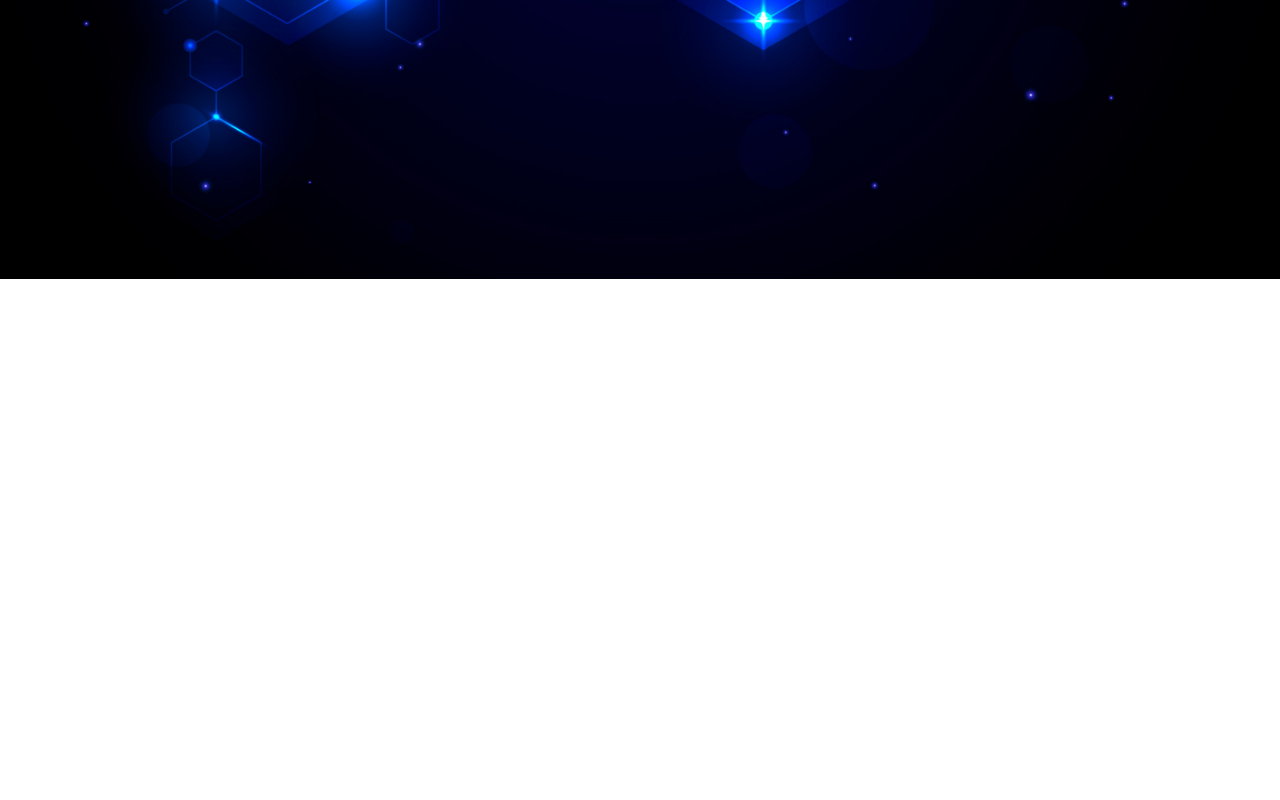
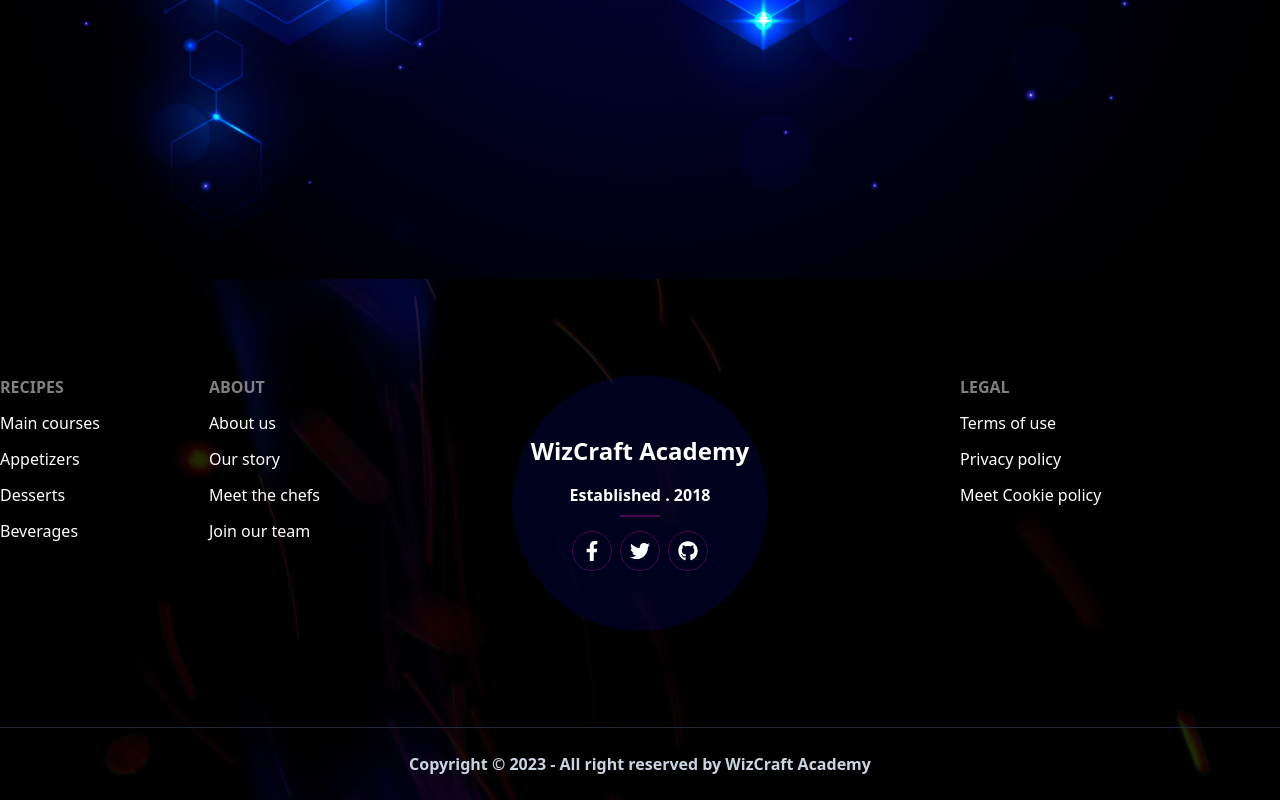
Before and after one commit to Source-Code-007/wizCraft-academy-client, a React (Vite) app: page / in a window 1280 px wide. Shown: the part 521-1321 px from the top of the page. Before the commit the page ends 800 px from the top, so only its background shows below. Built offline with nearby package versions, Linux system fonts and the light colour scheme.

Commit message:
footer completed

```diff
--- a/src/Layout/LayoutOne.jsx
+++ b/src/Layout/LayoutOne.jsx
@@ -1,3 +1,4 @@
+import Footer from '../Shared/Footer/Footer';
 import Nav from '../Shared/Nav/Nav';
 import { Outlet } from 'react-router-dom';
 
@@ -6,6 +7,7 @@ const LayoutOne = () => {
         <>
          <Nav></Nav>
          <Outlet></Outlet>
+         <Footer></Footer>
         </>
     );
 };
--- a/src/Pages/Homepage/Banner/Banner.jsx
+++ b/src/Pages/Homepage/Banner/Banner.jsx
@@ -14,7 +14,7 @@ const Banner = () => {
         <div className='h-screenf bg-cover bg-center'>
             <Swiper navigation={true} modules={[Navigation]} className="mySwiper h-screen">
 
-                <SwiperSlide className='bg-cover bg-center bg-no-repeat' style={{ backgroundImage: `url(${bannerBgOne})` }}>
+                <SwiperSlide className='bg-cover bg-center !bg-fixed' style={{ backgroundImage: `url(${bannerBgOne})` }}>
                     <div className='h-screen flex justify-center items-center text-center text-white'>
                         <div className='w-5/6 md:w-4/6 xl:w-3/6 mx-auto'>
                             <h2 className='font-bold text-3xl'>Hello from magic school!</h2>
@@ -23,7 +23,7 @@ const Banner = () => {
                     </div>
                 </SwiperSlide>
 
-                <SwiperSlide className='bg-cover bg-center bg-no-repeat' style={{ backgroundImage: `url(${bannerBgTwo})` }}>
+                <SwiperSlide className='bg-cover bg-center' style={{ backgroundImage: `url(${bannerBgTwo})` }}>
                     <div className='h-screen flex justify-center items-center text-center text-white'>
                         <div className='w-5/6 md:w-4/6 xl:w-3/6 mx-auto'>
                             <h2 className='font-bold text-3xl'>Hello from magic school!</h2>
--- a/src/Shared/Footer/Footer.jsx
+++ b/src/Shared/Footer/Footer.jsx
@@ -1,8 +1,59 @@
+import { Link } from "react-router-dom";
+import { FaFacebookF, FaGithub, FaTwitter } from "react-icons/fa";
+import footerBg from '../../assets/img/footerBgOne.jpg'
+
 const Footer = () => {
     return (
-        <div>
-            This is Footer
+        <footer className='bg-top bg-cover bg-blend-overlay bg-slate-900' style={{backgroundImage: `url(${footerBg})` }}>
+
+        <div className='grid grid-cols-1 lg:grid-cols-12 max-w-7xl mx-10 xl:mx-auto py-24 text-white'>
+            <div className='flex justify-between col-span-3'>
+                <ul className='space-y-3'>
+                    <span className="footer-title">Recipes</span>
+                    <li><Link>Main courses</Link></li>
+                    <li><Link>Appetizers</Link></li>
+                    <li><Link>Desserts</Link></li>
+                    <li><Link>Beverages</Link></li>
+                </ul>
+                <ul className='space-y-3'>
+                    <span className="footer-title">About</span>
+                    <li><Link>About us</Link></li>
+                    <li><Link>Our story</Link></li>
+                    <li><Link>Meet the chefs</Link></li>
+                    <li><Link>Join our team</Link></li>
+                </ul>
+            </div>
+
+            <div className='col-span-6 flex justify-center items-center'>
+                <div className='rounded-full h-64 w-64 flex flex-col justify-center items-center space-y-4 bg-[#02066f] bg-opacity-25'>
+                    <h2 className='font-bold text-2xl'>WizCraft Academy</h2>
+                    <div className='relative'>
+                        <p className='font-bold pb-2'>Established . 2018</p>
+                        <div className='h-0.5 w-10 bg-[#a112956f] absolute top-full left-0 right-0 mx-auto'></div>
+                    </div>
+                    <ul className='flex gap-2 text-xl'>
+                        <li> <Link className='rounded-full h-10 w-10 border border-[#a112956f] flex justify-center items-center'> <FaFacebookF></FaFacebookF> </Link> </li>
+                        <li> <Link className='rounded-full h-10 w-10 border border-[#a112956f] flex justify-center items-center'> <FaTwitter></FaTwitter> </Link> </li>
+                        <li> <Link className='rounded-full h-10 w-10 border border-[#a112956f] flex justify-center items-center'> <FaGithub></FaGithub> </Link> </li>
+                    </ul>
+
+                </div>
+            </div>
+
+            <div className='col-span-3'>
+                <ul className='space-y-3'>
+                    <span className="footer-title">Legal</span>
+                    <li><Link>Terms of use</Link></li>
+                    <li><Link>Privacy policy</Link></li>
+                    <li><Link>Meet Cookie policy</Link></li>
+                </ul>
+            </div>
         </div>
+
+        <div className='text-center border-t border-t-slate-800 text-slate-300'>
+            <p className='py-6 font-bold'>Copyright © 2023 - All right reserved by WizCraft Academy</p>
+        </div>
+    </footer>
     );
 };
 
--- a/src/index.css
+++ b/src/index.css
@@ -8,13 +8,13 @@
     @apply max-w-7xl mx-10 md:mx-16 xl:mx-auto
 }
 
+
 .cmn-btn-one{
     @apply bg-green-500 px-5 py-3 rounded text-white font-bold hover:bg-green-700
 }
 .cmn-btn-one{
     background-image: radial-gradient(circle at 28% 93%, rgba(2, 2, 2,0.04) 0%, rgba(2, 2, 2,0.04) 50%,rgba(223, 223, 223,0.04) 50%, rgba(223, 223, 223,0.04) 100%),radial-gradient(circle at 13% 75%, rgba(185, 185, 185,0.04) 0%, rgba(185, 185, 185,0.04) 50%,rgba(25, 25, 25,0.04) 50%, rgba(25, 25, 25,0.04) 100%),radial-gradient(circle at 79% 39%, rgba(34, 34, 34,0.04) 0%, rgba(34, 34, 34,0.04) 50%,rgba(57, 57, 57,0.04) 50%, rgba(57, 57, 57,0.04) 100%),linear-gradient(56deg, rgb(39, 37, 178),rgb(169, 88, 194));
 }
-
 .cmn-btn-two{
     @apply bg-[#02066f] hover:bg-[#063a92] px-5 py-3 rounded text-white font-bold
 }
```
Also changed, not shown: src/assets/img/footerBgOne.jpg (added).
